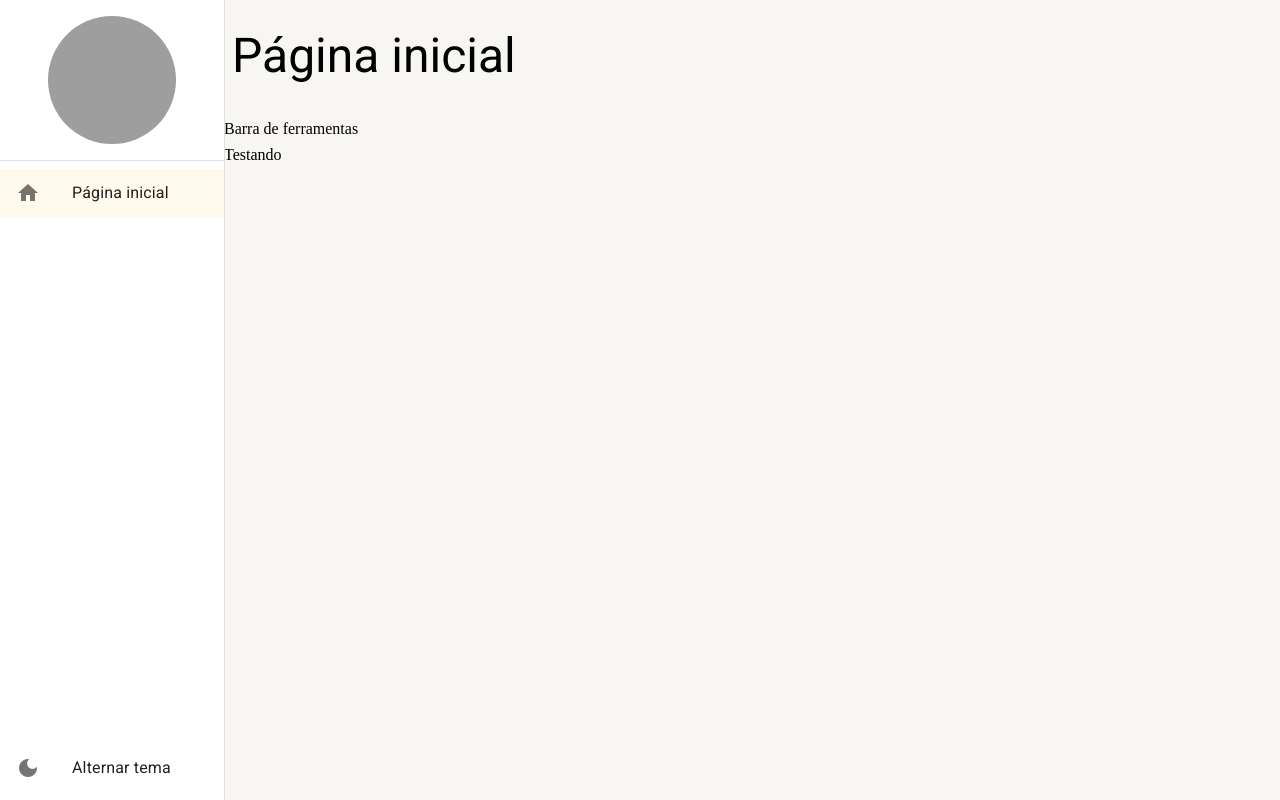
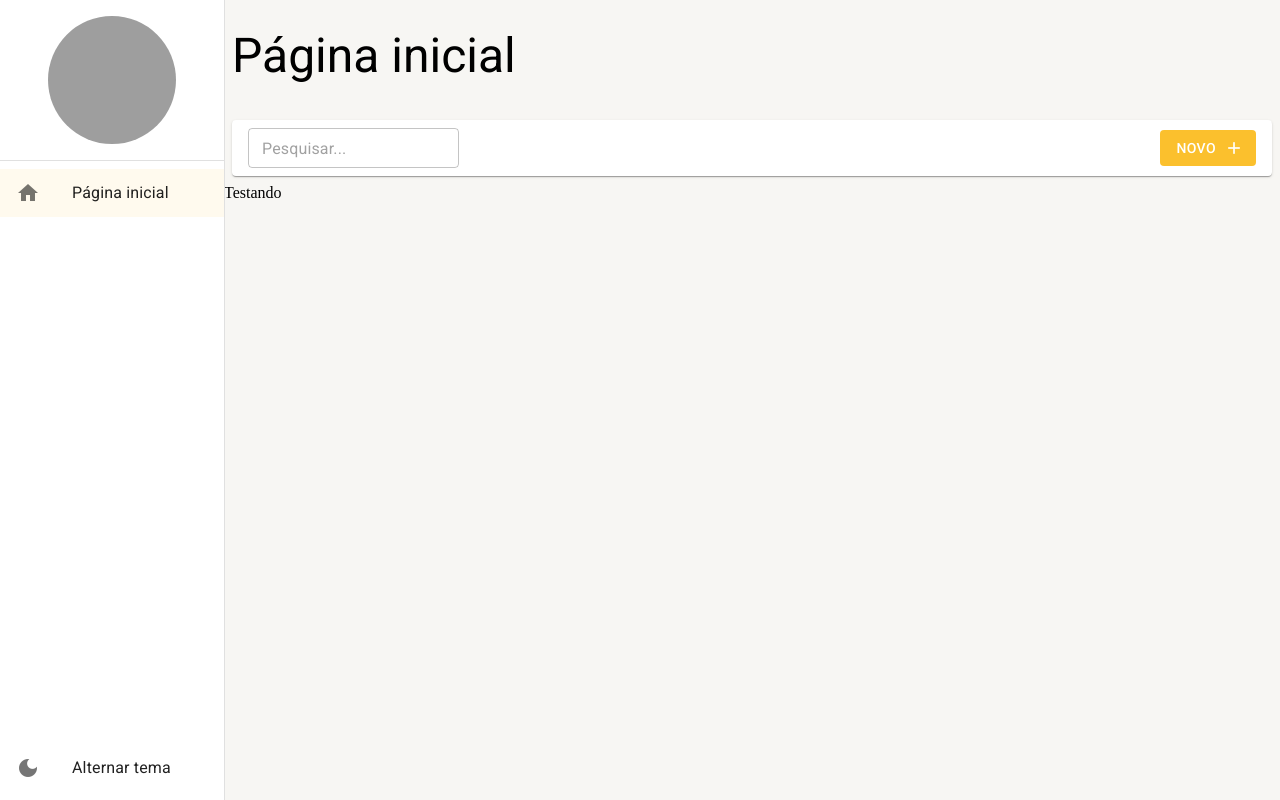
Before and after one commit to elielbianchi/crud-react-ts-mui, a React (Create React App) app: page /pagina-inicial in a window 1280 px wide. Built offline with nearby package versions, Linux system fonts and the light colour scheme; grey boxes are pictures that could not be loaded.

Commit message:
feat: cria componente barra de ferramentas e utiliza no dashboard

```diff
--- /dev/null
+++ b/src/components/barra-de-ferramentas/BarraDeFerramentas.tsx
@@ -0,0 +1,55 @@
+import { Box, Button, Icon, Paper, TextField, useTheme } from '@mui/material';
+
+interface IBarraDeFerramentasProps {
+  textoDaBusca?: string;
+  mostrarInputBusca?: boolean;
+  aoMudarTextoDeBusca?: (novoTexto: string) => void;
+  textoBotaoNovo?: string;
+  mostrarBotaoNovo?: boolean;
+  aoClicarEmNovo?: () => void;
+}
+
+export const BarraDeFerramentas: React.FC<IBarraDeFerramentasProps> = ({
+  textoDaBusca = '',
+  mostrarInputBusca = false,
+  aoMudarTextoDeBusca,
+  textoBotaoNovo = 'Novo',
+  mostrarBotaoNovo = true,
+  aoClicarEmNovo,
+}) => {
+  const theme = useTheme();
+  return (
+    <Box
+      height={theme.spacing(5)}
+      marginX={1}
+      padding={1}
+      paddingX={2}
+      display="flex"
+      gap={1}
+      alignItems="center"
+      component={Paper}
+    >
+      {mostrarInputBusca && (
+        <TextField
+          size="small"
+          placeholder="Pesquisar..."
+          value={textoDaBusca}
+          onChange={(e) => aoMudarTextoDeBusca?.(e.target.value)}
+        />
+      )}
+      <Box flex={1} display="flex" justifyContent="end">
+        {mostrarBotaoNovo && (
+          <Button
+            color="primary"
+            disableElevation
+            variant="contained"
+            onClick={aoClicarEmNovo}
+            endIcon={<Icon>add</Icon>}
+          >
+            {textoBotaoNovo}
+          </Button>
+        )}
+      </Box>
+    </Box>
+  );
+};
--- a/src/components/index.ts
+++ b/src/components/index.ts
@@ -1 +1,2 @@
 export * from './menu-lateral/MenuLateral';
+export * from './barra-de-ferramentas/BarraDeFerramentas';
--- a/src/pages/dashboard/Dashboard.tsx
+++ b/src/pages/dashboard/Dashboard.tsx
@@ -1,10 +1,11 @@
+import { BarraDeFerramentas } from '../../components';
 import { LayoutBaseDePagina } from '../../layouts';
 
 export const Dashboard = () => {
   return (
     <LayoutBaseDePagina
       titulo="Página inicial"
-      barraDeFerramentas={<>Barra de ferramentas</>}
+      barraDeFerramentas={<BarraDeFerramentas mostrarInputBusca />}
     >
       Testando
     </LayoutBaseDePagina>
```
